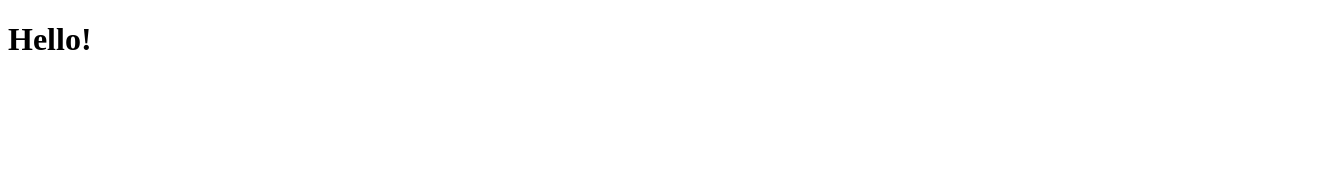
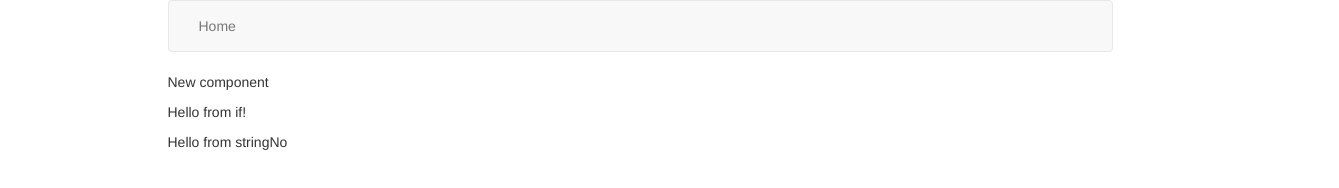
Before and after one commit to BraedanR/react-tutorial, a React app: page / in a window 1280 px wide. Shown: the whole page, 1339 px wide, since content can reach past the window. Built offline with nearby package versions, Linux system fonts and the light colour scheme.

Commit message:
05-Outputting dynamic data

```diff
--- /dev/null
+++ b/src/app/components/Header.js
@@ -0,0 +1,17 @@
+import React from "react";
+
+export class Header extends React.Component {
+    render() {
+        return(
+            <nav className="navbar navbar-default">
+                <div className="container">
+                    <div className="navbar-header">
+                        <ul className="nav navbar-nav">
+                            <li><a href="#">Home</a></li>
+                        </ul>
+                    </div>
+                </div>
+            </nav>
+        );
+    }
+}
--- /dev/null
+++ b/src/app/components/Home.js
@@ -0,0 +1,18 @@
+import React from "react";
+
+export class Home extends React.Component {
+    render() {
+        let content = ""
+        if (true) {
+            content = <p>Hello from if!</p>;
+        }
+        return(
+            <div>
+                <p>New component</p>
+                {content}
+                {"Hello from string"}
+                {5 == 2 ? "Yes" : "No"}
+            </div>
+        );
+    }
+}
--- a/src/app/index.js
+++ b/src/app/index.js
@@ -1,5 +1,8 @@
 import React from "react";
 import { render } from "react-dom";
+
+import { Header } from "./components/Header";
+import { Home } from "./components/Home";
 
 class App extends React.Component {
   render () {
@@ -7,7 +10,12 @@ class App extends React.Component {
       <div className="container">
         <div className="row">
             <div className="col-xs-10 col-xs-offset-1">
-                <h1>Hello!</h1>
+                <Header/>
+            </div>
+        </div>
+        <div className="row">
+            <div className="col-xs-10 col-xs-offset-1">
+                <Home/>
             </div>
         </div>
       </div>
--- a/src/index.html
+++ b/src/index.html
@@ -3,6 +3,7 @@
   <head>
     <meta charset="utf-8">
     <title>React JS basics</title>
+    <link rel="stylesheet" href="https://maxcdn.bootstrapcdn.com/bootstrap/3.3.6/css/bootstrap.min.css" integrity="sha384-1q8mTJOASx8j1Au+a5WDVnPi2lkFfwwEAa8hDDdjZlpLegxhjVME1fgjWPGmkzs7" crossorigin="anonymous">
 
   </head>
   <body>
```
Also changed, not shown: 1 other file.
